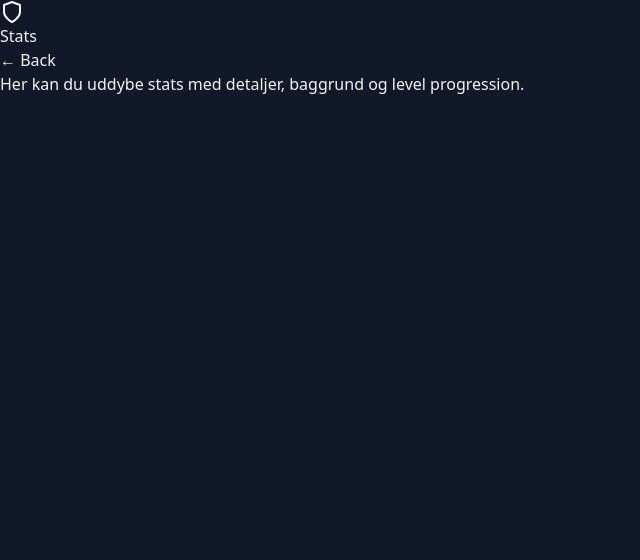
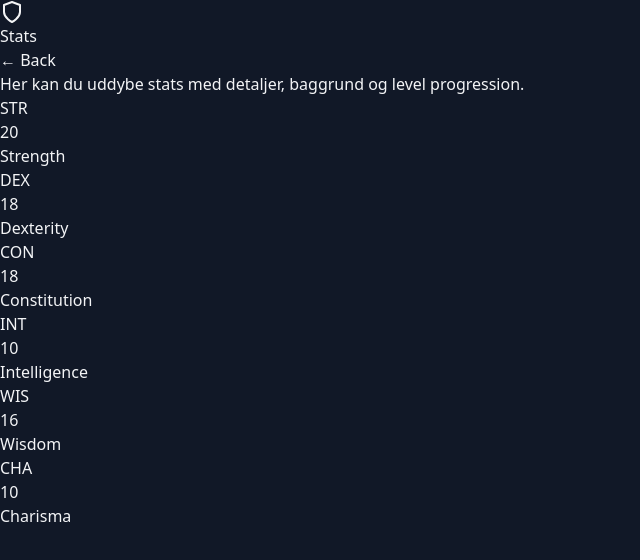
Before and after one commit to rlindgaard-collab/Karandras, a React (Vite) app: page /stats in a window 1280 px wide. Shown: the top 560 px of the page, without its empty margins (0-640 px from the left). Built offline with nearby package versions, Linux system fonts and the light colour scheme.

Commit message:
Updated StatsPage.tsx

```diff
--- a/src/pages/StatsPage.tsx
+++ b/src/pages/StatsPage.tsx
@@ -1,6 +1,15 @@
 import { Card, CardContent, CardHeader, CardTitle } from "../components/Card";
 import { Shield } from "lucide-react";
 import { Link } from "react-router-dom";
+
+const stats = [
+  { key: "STR", label: "Strength", value: 20 },
+  { key: "DEX", label: "Dexterity", value: 18 },
+  { key: "CON", label: "Constitution", value: 18 },
+  { key: "INT", label: "Intelligence", value: 10 },
+  { key: "WIS", label: "Wisdom", value: 16 },
+  { key: "CHA", label: "Charisma", value: 10 },
+];
 
 export default function StatsPage() {
   return (
@@ -12,8 +21,26 @@ export default function StatsPage() {
           </CardTitle>
           <Link to="/" className="text-sm text-emerald-400 hover:underline">← Back</Link>
         </CardHeader>
-        <CardContent className="text-gray-300 space-y-3">
+        <CardContent className="text-gray-300 space-y-6">
           <p>Her kan du uddybe stats med detaljer, baggrund og level progression.</p>
+
+          {/* Grid med stats i samme stil som hub’en */}
+          <div className="grid grid-cols-3 gap-3">
+            {stats.map((s) => (
+              <div
+                key={s.key}
+                className="rounded-xl border border-gray-800 bg-gray-950/40 p-3 text-center"
+              >
+                <div className="text-[10px] uppercase tracking-wide text-gray-400">
+                  {s.key}
+                </div>
+                <div className="text-lg font-semibold text-emerald-300">
+                  {s.value}
+                </div>
+                <div className="text-[10px] text-gray-500">{s.label}</div>
+              </div>
+            ))}
+          </div>
         </CardContent>
       </Card>
     </div>
```
